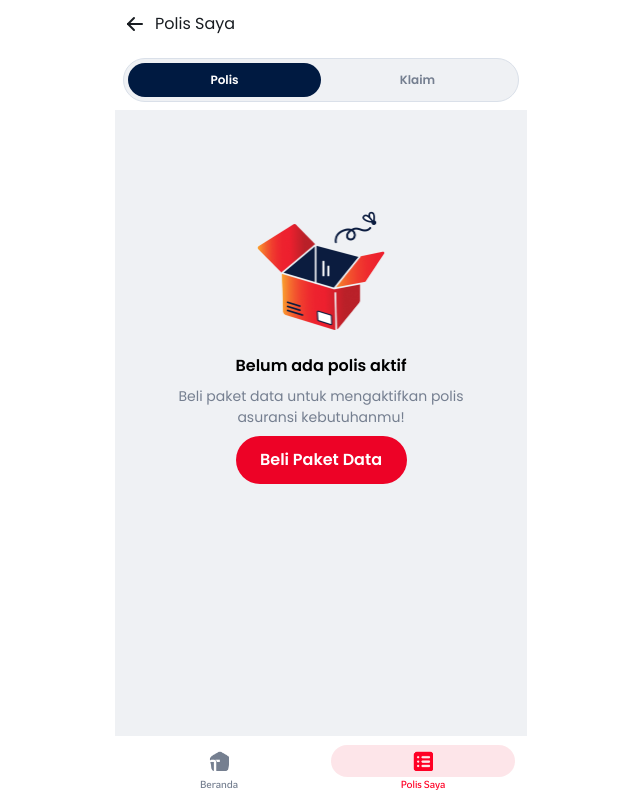
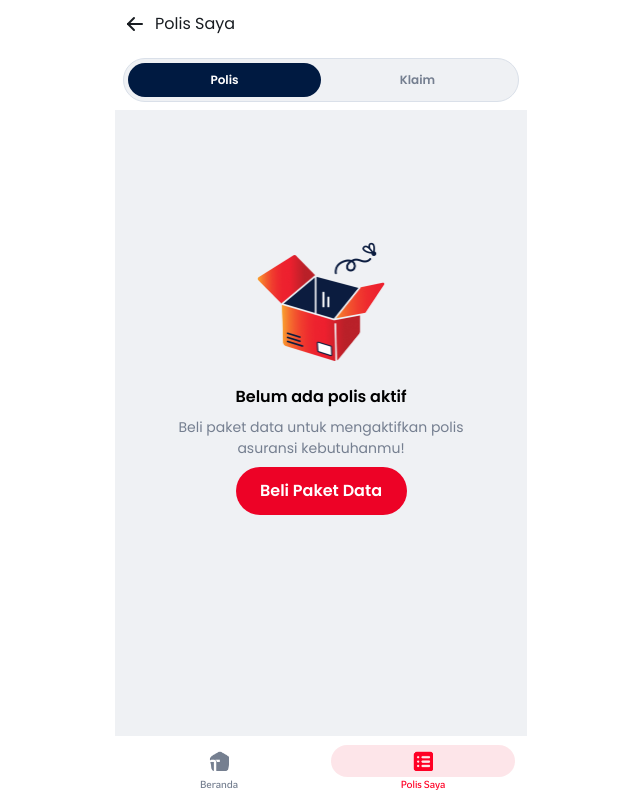
Before and after one commit to Aufaarib/insurance-tech-fe, a Next.js app: page /my-polis in a window 1280 px wide. Shown: the whole page, without its empty margins (319-959 px from the left). Built offline with nearby package versions, Linux system fonts and the light colour scheme.

Commit message:
checkpoint slicing complete"

```diff
--- a/src/pages/my-polis/index.tsx
+++ b/src/pages/my-polis/index.tsx
@@ -316,7 +316,7 @@ const MyPolisPage = () => {
       </div>
 
       {/* body */}
-      <div className="w-full p-[16px] flex flex-col gap-[12px] overflow-auto hidden-scrollbar h-screen pb-[350px]">
+      <div className="w-full p-[16px] flex flex-col gap-[12px] overflow-auto hidden-scrollbar h-screen pb-[70%]">
         {!notfounddata() && category === "Klaim"
           ? claimpolises.map((val: any, index: number) => (
               <Card
```
